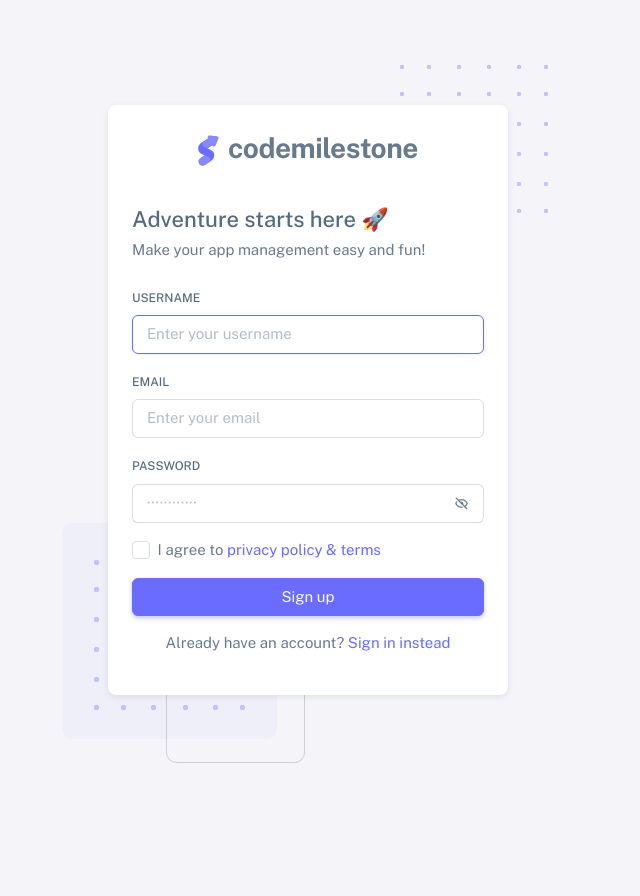
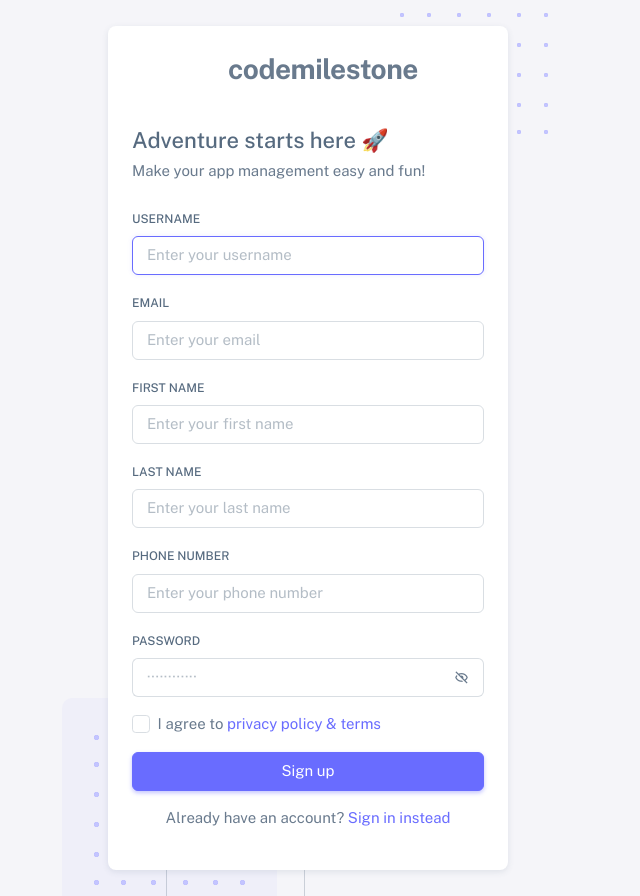
Before and after one commit to SoonTeam-iGrey/web-app, a website: page html/auth-register-basic.html in a window 1280 px wide. Shown: the whole page, without its empty margins (332-972 px from the left). Before the commit the page ends 800 px from the top, so only its background shows below. Drawn offline with nearby package versions, Linux system fonts and the light colour scheme.

Commit message:
register

```diff
--- a/html/auth-register-basic.html
+++ b/html/auth-register-basic.html
@@ -1,33 +1,10 @@
 <!DOCTYPE html>
-
-<!-- =========================================================
-*  CodeMilestone - Bootstrap 5 HTML Admin Template - Pro | v1.0.0
-==============================================================
-
-* Product Page: https://themeselection.com/products/ CodeMilestone-bootstrap-html-admin-template/
-* Created by: ThemeSelection
-* License: You must have a valid license purchased in order to legally use the theme for your project.
-* Copyright ThemeSelection (https://themeselection.com)
-
-=========================================================
- -->
-<!-- beautify ignore:start -->
-<html
-  lang="en"
-  class="light-style customizer-hide"
-  dir="ltr"
-  data-theme="theme-default"
-  data-assets-path="../assets/"
-  data-template="vertical-menu-template-free"
->
+<html lang="en" class="light-style customizer-hide" dir="ltr" data-theme="theme-default" data-assets-path="../assets/" data-template="vertical-menu-template-free">
 <head>
     <meta charset="utf-8" />
-    <meta
-      name="viewport"
-      content="width=device-width, initial-scale=1.0, user-scalable=no, minimum-scale=1.0, maximum-scale=1.0"
-    />
+    <meta name="viewport" content="width=device-width, initial-scale=1.0, user-scalable=no, minimum-scale=1.0, maximum-scale=1.0" />
 
-    <title>Register Basic - Pages |  CodeMilestone - Bootstrap 5 HTML Admin Template - Pro</title>
+    <title>Register Basic - Pages | CodeMilestone - Bootstrap 5 HTML Admin Template - Pro</title>
 
     <meta name="description" content="" />
 
@@ -37,10 +14,7 @@
     <!-- Fonts -->
     <link rel="preconnect" href="https://fonts.googleapis.com" />
     <link rel="preconnect" href="https://fonts.gstatic.com" crossorigin />
-    <link
-      href="https://fonts.googleapis.com/css2?family=Public+Sans:ital,wght@0,300;0,400;0,500;0,600;0,700;1,300;1,400;1,500;1,600;1,700&display=swap"
-      rel="stylesheet"
-    />
+    <link href="https://fonts.googleapis.com/css2?family=Public+Sans:ital,wght@0,300;0,400;0,500;0,600;0,700;1,300;1,400;1,500;1,600;1,700&display=swap" rel="stylesheet" />
 
     <!-- Icons. Uncomment required icon fonts -->
     <link rel="stylesheet" href="../assets/vendor/fonts/boxicons.css" />
@@ -60,13 +34,12 @@
     <script src="../assets/vendor/js/helpers.js"></script>
 
     <!--! Template customizer & Theme config files MUST be included after core stylesheets and helpers.js in the <head> section -->
-    <!--? Config:  Mandatory theme config file contain global vars & default theme options, Set your preferred theme option in this file.  -->
+    <!--? Config:  Mandatory theme config file contains global vars & default theme options, Set your preferred theme option in this file.  -->
     <script src="../assets/js/config.js"></script>
 </head>
 
 <body>
     <!-- Content -->
-
     <div class="container-xxl">
         <div class="authentication-wrapper authentication-basic container-p-y">
             <div class="authentication-inner">
@@ -77,58 +50,8 @@
                         <div class="app-brand justify-content-center">
                             <a href="index.html" class="app-brand-link gap-2">
                                 <span class="app-brand-logo demo">
-                    <svg
-                      width="25"
-                      viewBox="0 0 25 42"
-                      version="1.1"
-                      xmlns="http://www.w3.org/2000/svg"
-                      xmlns:xlink="http://www.w3.org/1999/xlink"
-                    >
-                      <defs>
-                        <path
-                          d="M13.7918663,0.358365126 L3.39788168,7.44174259 C0.566865006,9.69408886 -0.379795268,12.4788597 0.557900856,15.7960551 C0.68998853,16.2305145 1.09562888,17.7872135 3.12357076,19.2293357 C3.8146334,19.7207684 5.32369333,20.3834223 7.65075054,21.2172976 L7.59773219,21.2525164 L2.63468769,24.5493413 C0.445452254,26.3002124 0.0884951797,28.5083815 1.56381646,31.1738486 C2.83770406,32.8170431 5.20850219,33.2640127 7.09180128,32.5391577 C8.347334,32.0559211 11.4559176,30.0011079 16.4175519,26.3747182 C18.0338572,24.4997857 18.6973423,22.4544883 18.4080071,20.2388261 C17.963753,17.5346866 16.1776345,15.5799961 13.0496516,14.3747546 L10.9194936,13.4715819 L18.6192054,7.984237 L13.7918663,0.358365126 Z"
-                          id="path-1"
-                        ></path>
-                        <path
-                          d="M5.47320593,6.00457225 C4.05321814,8.216144 4.36334763,10.0722806 6.40359441,11.5729822 C8.61520715,12.571656 10.0999176,13.2171421 10.8577257,13.5094407 L15.5088241,14.433041 L18.6192054,7.984237 C15.5364148,3.11535317 13.9273018,0.573395879 13.7918663,0.358365126 C13.5790555,0.511491653 10.8061687,2.3935607 5.47320593,6.00457225 Z"
-                          id="path-3"
-                        ></path>
-                        <path
-                          d="M7.50063644,21.2294429 L12.3234468,23.3159332 C14.1688022,24.7579751 14.397098,26.4880487 13.008334,28.506154 C11.6195701,30.5242593 10.3099883,31.790241 9.07958868,32.3040991 C5.78142938,33.4346997 4.13234973,34 4.13234973,34 C4.13234973,34 2.75489982,33.0538207 2.37032616e-14,31.1614621 C-0.55822714,27.8186216 -0.55822714,26.0572515 -4.05231404e-15,25.8773518 C0.83734071,25.6075023 2.77988457,22.8248993 3.3049379,22.52991 C3.65497346,22.3332504 5.05353963,21.8997614 7.50063644,21.2294429 Z"
-                          id="path-4"
-                        ></path>
-                        <path
-                          d="M20.6,7.13333333 L25.6,13.8 C26.2627417,14.6836556 26.0836556,15.9372583 25.2,16.6 C24.8538077,16.8596443 24.4327404,17 24,17 L14,17 C12.8954305,17 12,16.1045695 12,15 C12,14.5672596 12.1403557,14.1461923 12.4,13.8 L17.4,7.13333333 C18.0627417,6.24967773 19.3163444,6.07059163 20.2,6.73333333 C20.3516113,6.84704183 20.4862915,6.981722 20.6,7.13333333 Z"
-                          id="path-5"
-                        ></path>
-                      </defs>
-                      <g id="g-app-brand" stroke="none" stroke-width="1" fill="none" fill-rule="evenodd">
-                        <g id="Brand-Logo" transform="translate(-27.000000, -15.000000)">
-                          <g id="Icon" transform="translate(27.000000, 15.000000)">
-                            <g id="Mask" transform="translate(0.000000, 8.000000)">
-                              <mask id="mask-2" fill="white">
-                                <use xlink:href="#path-1"></use>
-                              </mask>
-                              <use fill="#696cff" xlink:href="#path-1"></use>
-                              <g id="Path-3" mask="url(#mask-2)">
-                                <use fill="#696cff" xlink:href="#path-3"></use>
-                                <use fill-opacity="0.2" fill="#FFFFFF" xlink:href="#path-3"></use>
-                              </g>
-                              <g id="Path-4" mask="url(#mask-2)">
-                                <use fill="#696cff" xlink:href="#path-4"></use>
-                                <use fill-opacity="0.2" fill="#FFFFFF" xlink:href="#path-4"></use>
-                              </g>
-                            </g>
-                            <g
-                              id="Triangle"
-                              transform="translate(19.000000, 11.000000) rotate(-300.000000) translate(-19.000000, -11.000000) "
-                            >
-                              <use fill="#696cff" xlink:href="#path-5"></use>
-                              <use fill-opacity="0.2" fill="#FFFFFF" xlink:href="#path-5"></use>
-                            </g>
-                          </g>
-                        </g>
-                      </g>
+                                    <svg width="25" viewBox="0 0 25 42" version="1.1" xmlns="http://www.w3.org/2000/svg" xmlns:xlink="http://www.w3.org/1999/xlink">
+                                        <!-- Your logo SVG code here -->
                                     </svg>
                                 </span>
                                 <span class="app-brand-text demo text-body fw-bolder"> CodeMilestone</span>
@@ -138,33 +61,31 @@
                         <h4 class="mb-2">Adventure starts here 🚀</h4>
                         <p class="mb-4">Make your app management easy and fun!</p>
 
-              <form id="formAuthentication" class="mb-3" action="index.html" method="POST">
+                        <div id="formRegistration" class="mb-3">
                             <div class="mb-3">
                                 <label for="username" class="form-label">Username</label>
-                  <input
-                    type="text"
-                    class="form-control"
-                    id="username"
-                    name="username"
-                    placeholder="Enter your username"
-                    autofocus
-                  />
+                                <input type="text" class="form-control" id="username" name="username" placeholder="Enter your username" autofocus />
                             </div>
                             <div class="mb-3">
                                 <label for="email" class="form-label">Email</label>
                                 <input type="text" class="form-control" id="email" name="email" placeholder="Enter your email" />
                             </div>
+                            <div class="mb-3">
+                                <label for="firstName" class="form-label">First Name</label>
+                                <input type="text" class="form-control" id="firstName" name="firstName" placeholder="Enter your first name" />
+                            </div>
+                            <div class="mb-3">
+                                <label for="lastName" class="form-label">Last Name</label>
+                                <input type="text" class="form-control" id="lastName" name="lastName" placeholder="Enter your last name" />
+                            </div>
+                            <div class="mb-3">
+                                <label for="phoneNumber" class="form-label">Phone Number</label>
+                                <input type="text" class="form-control" id="phoneNumber" name="phoneNumber" placeholder="Enter your phone number" />
+                            </div>
                             <div class="mb-3 form-password-toggle">
                                 <label class="form-label" for="password">Password</label>
                                 <div class="input-group input-group-merge">
-                    <input
-                      type="password"
-                      id="password"
-                      class="form-control"
-                      name="password"
-                      placeholder="&#xb7;&#xb7;&#xb7;&#xb7;&#xb7;&#xb7;&#xb7;&#xb7;&#xb7;&#xb7;&#xb7;&#xb7;"
-                      aria-describedby="password"
-                    />
+                                    <input type="password" id="password" class="form-control" name="password" placeholder="&#xb7;&#xb7;&#xb7;&#xb7;&#xb7;&#xb7;&#xb7;&#xb7;&#xb7;&#xb7;&#xb7;&#xb7;" aria-describedby="password" />
                                     <span class="input-group-text cursor-pointer"><i class="bx bx-hide"></i></span>
                                 </div>
                             </div>
@@ -173,13 +94,12 @@
                                 <div class="form-check">
                                     <input class="form-check-input" type="checkbox" id="terms-conditions" name="terms" />
                                     <label class="form-check-label" for="terms-conditions">
-                      I agree to
-                      <a href="javascript:void(0);">privacy policy & terms</a>
+                                        I agree to <a href="javascript:void(0);">privacy policy & terms</a>
                                     </label>
                                 </div>
                             </div>
-                <button class="btn btn-primary d-grid w-100">Sign up</button>
-              </form>
+                            <button class="btn btn-primary d-grid w-100" type="button" onclick="handleRegister()">Sign up</button>
+                          </div>
 
                         <p class="text-center">
                             <span>Already have an account?</span>
@@ -193,10 +113,7 @@
             </div>
         </div>
     </div>
-
     <!-- / Content -->
-
-
 
     <!-- Core JS -->
     <!-- build:js assets/vendor/js/core.js -->
@@ -215,7 +132,103 @@
 
     <!-- Page JS -->
 
+    <!-- Custom JS for Registration -->
+    <script>
+      function handleRegister(){
+
+        const username = document.getElementById('username').value;
+                const email = document.getElementById('email').value;
+                const firstName = document.getElementById('firstName').value;
+                const lastName = document.getElementById('lastName').value;
+                const phoneNumber = document.getElementById('phoneNumber').value;
+                const password = document.getElementById('password').value;
+
+                // Create a data object to send in the request
+                const data = {
+                    username: username,
+                    email: email,
+                    firstName: firstName,
+                    lastName: lastName,
+                    phoneNumber: phoneNumber,
+                    password: password,
+                };
+
+                // Make a POST request to the registration API
+                   fetch('http://localhost:8080/api/auth/signUp', {
+                    method: 'POST',
+                    headers: {
+                        'Content-Type': 'application/json',
+                    },
+                    body: JSON.stringify(data),
+                })
+                    .then(response => {
+
+
+                        window.location.href = '/web-app/html/auth-login-basic.html';
+
+                      //window.location.href = 'auth-login-basic.html';
+                        response.json();
+                       // window.location.href = '../auth-login-basic.html';
+                        //return response.json();
+                      //  window.location.href = 'auth-login-basic.html';
+                    })
+      }
+
+        document.addEventListener('DOMContentLoaded', function () {
+            // Get the form element
+            const formRegistration = document.getElementById('formRegistration');
+
+            // Add an event listener for form submission
+            // formRegistration.addEventListener('submit', async function (event) {
+            //     event.preventDefault(); // Prevent the default form submission
+
+            //     // Get the values from the form
+            //     const username = document.getElementById('username').value;
+            //     const email = document.getElementById('email').value;
+            //     const firstName = document.getElementById('firstName').value;
+            //     const lastName = document.getElementById('lastName').value;
+            //     const phoneNumber = document.getElementById('phoneNumber').value;
+            //     const password = document.getElementById('password').value;
+
+            //     // Create a data object to send in the request
+            //     const data = {
+            //         username: username,
+            //         email: email,
+            //         firstName: firstName,
+            //         lastName: lastName,
+            //         phoneNumber: phoneNumber,
+            //         password: password,
+            //     };
+
+            //     // Make a POST request to the registration API
+            //     await fetch('http://localhost:8080/api/auth/signUp', {
+            //         method: 'POST',
+            //         headers: {
+            //             'Content-Type': 'application/json',
+            //         },
+            //         body: JSON.stringify(data),
+            //     })
+            //         .then(response => {
+
+            //           if (response.ok){
+            //             window.location.href = '../auth-login-basic.html';
+            //           }
+            //           //window.location.href = 'auth-login-basic.html';
+            //             response.json();
+            //            // window.location.href = '../auth-login-basic.html';
+            //             //return response.json();
+            //           //  window.location.href = 'auth-login-basic.html';
+            //         })
+
+
+                   // window.location.href = 'auth-login-basic.html';
+ //           });
+        });
+    </script>
+
     <!-- Place this tag in your head or just before your close body tag. -->
-    <script async defer src="https://buttons.github.io/buttons.js"></script>
+    <script async defer src="https://buttons.github.io/buttons.js">
+      window.location.href = 'auth-login-basic.html';
+    </script>
 </body>
 </html>
```
Also changed, not shown: html/auth-login-basic.html (+1 -10 lines). Lines whose indentation alone changed are shown as unchanged.
